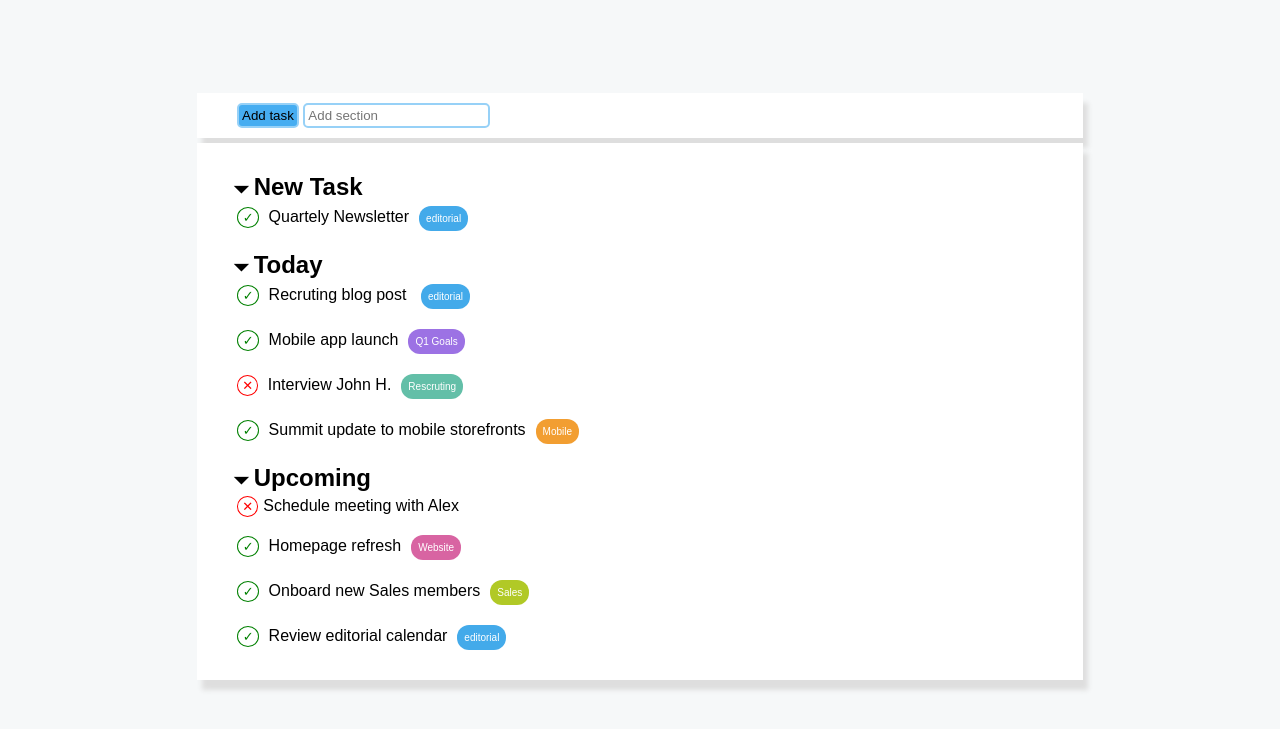
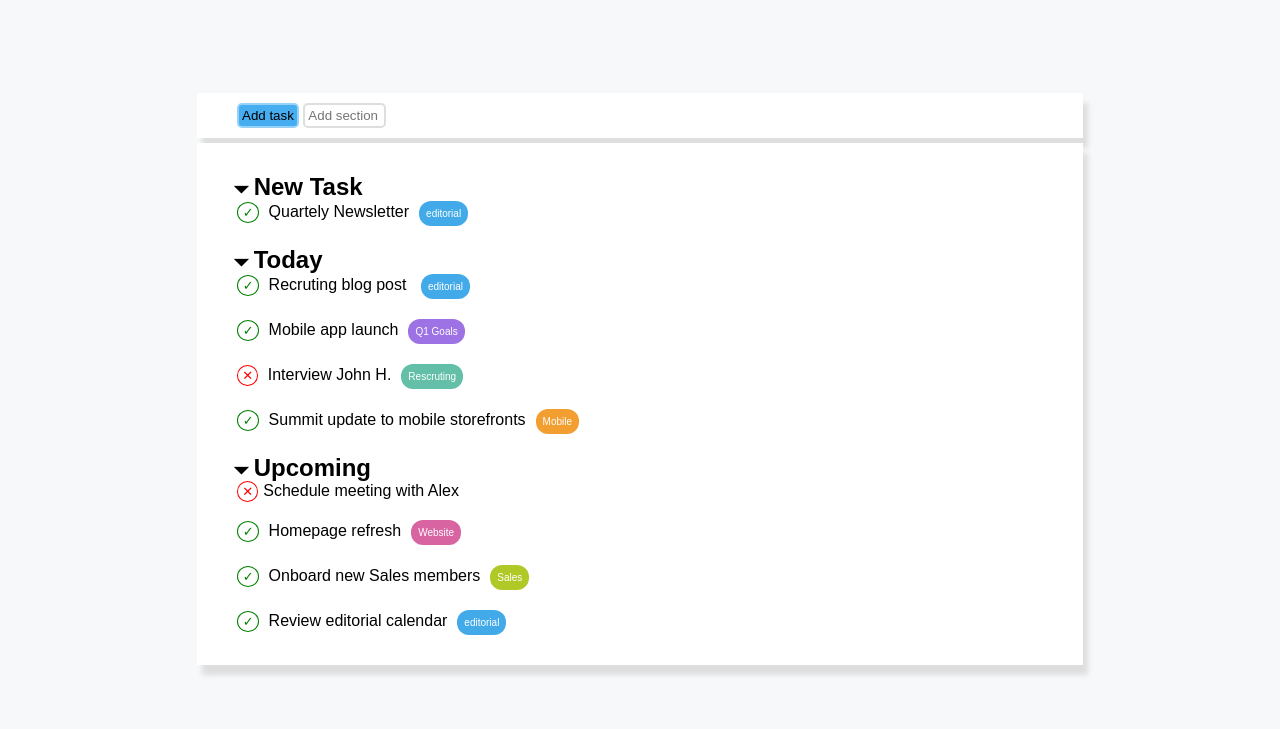
Before and after one commit to 1Pietro7D/html-css-toboolist, a plain HTML site: page index.html in a window 1280 px wide. Shown: the part 63-792 px from the top of the page. Drawn offline with Linux system fonts and the light colour scheme.

Commit message:
ottimize file,adjusting input text size

```diff
--- a/css/style.css
+++ b/css/style.css
@@ -34,19 +34,21 @@ header, /*header I consider it the same as an id conceptually*/
 .bot.one {
   background-color: hsl(204deg 86% 61%);
 }
+
 .bot {
   border: 2px solid hsl(204deg 86% 78%);
   border-radius: 5px;
   padding: 3px;
+}
+.bot.two {
+  border-color: #dedede;
 }
 
 ul {
   list-style: none;
   padding-inline-start: 0px;
 }
-li {
-  margin: 5px 0;
-}
+
 .cross::before {
   font-size: small;
   content: "\2715";
@@ -65,7 +67,7 @@ li {
   border-radius: 50%;
   margin-right: 5px;
 }
-/*  becose the element inserted before content, instead of be inside a specific container, I adjust the padding based on the font of the symbol used*/
+/*  because the element inserted before content, instead of be inside a specific container, I adjust the padding based on the font of the symbol used*/
 .triangle {
   font-size: small;
   display: inline-block;
--- a/index.html
+++ b/index.html
@@ -20,7 +20,7 @@
       <!--nav-->
       <nav id="navigation">
         <button class="bot one">Add task</button>
-        <input type="text" placeholder="Add section" class="bot" />
+        <input type="text" placeholder="Add section" class="bot two" size="7" />
       </nav>
       <!--/nav-->
       <section id="listbook">
```
